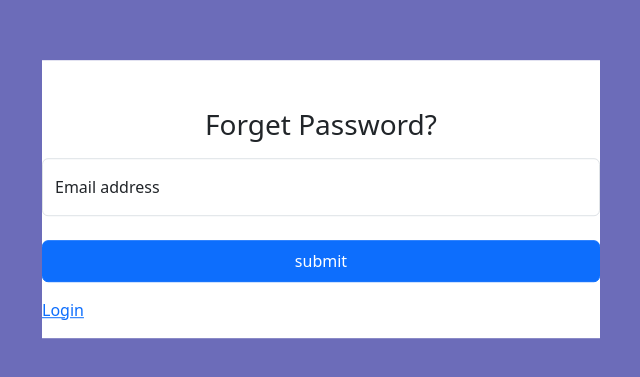
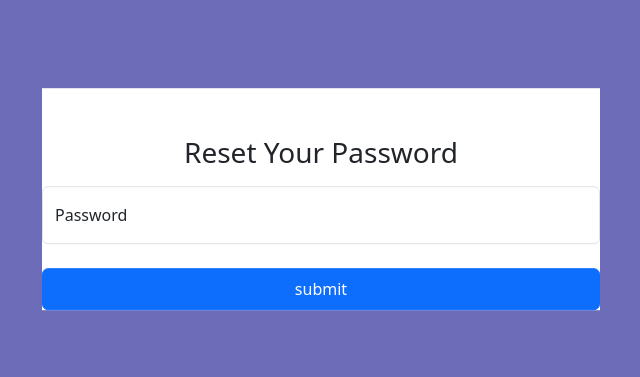
Before and after one commit to Suganesan-T/Password-Reset-Frontend, a React (Vite) app: page /resetPassword/1 in a window 1280 px wide. Shown: the part 201-578 px from the top of the page, without its empty margins (319-959 px from the left). Built offline with nearby package versions, Linux system fonts and the light colour scheme.

Commit message:
Added reset password

```diff
--- a/src/Resetpassword.jsx
+++ b/src/Resetpassword.jsx
@@ -30,17 +30,14 @@ function Resetpassword() {
             <div className="row">
                 <div className="col-lg-12 d-flex justify-content-center alihn items center">
                     <div className="form-signin w-50 m-auto">
-                        <form  >
-
-                            <h1 className="h3 mb-3 fw-normal text-center mt-5">Forget Password?</h1>
-                            <div className="form-floating">
-                                <input type="email" className="form-control" id="floatingInput" placeholder="name@example.com"
-
+                        <form onSubmit={handleSubmit}  >
+                            <h1 className="h3 mb-3 fw-normal text-center mt-5">Reset Your Password</h1>
+                            <div className="form-floating mt-3">
+                                <input type="password" className="form-control" id="floatingPassword" placeholder="Password"
+                                    onChange={(e) => setPassword(e.target.value)}
                                 />
-                                <label for="floatingInput">Email address</label>
-
+                                <label for="floatingPassword">Password</label>
                                 <button className="btn btn-primary w-100 py-2 mt-4 " type="submit">submit</button>
-                                <p className="mt-3 mb-3 text-body-secondary"> <Link to="/">Login</Link></p>
                             </div>
                         </form>
                     </div>
```
